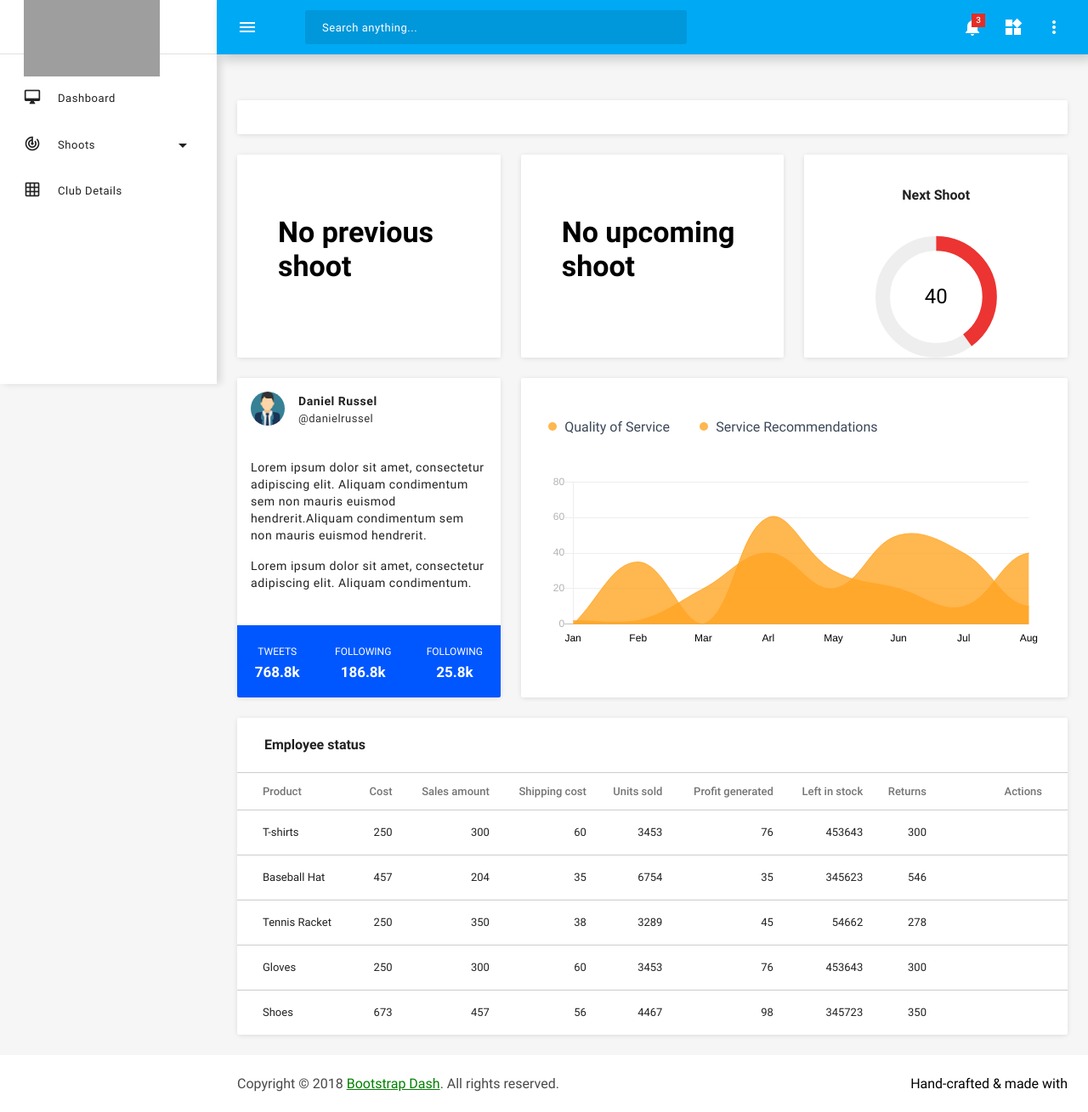
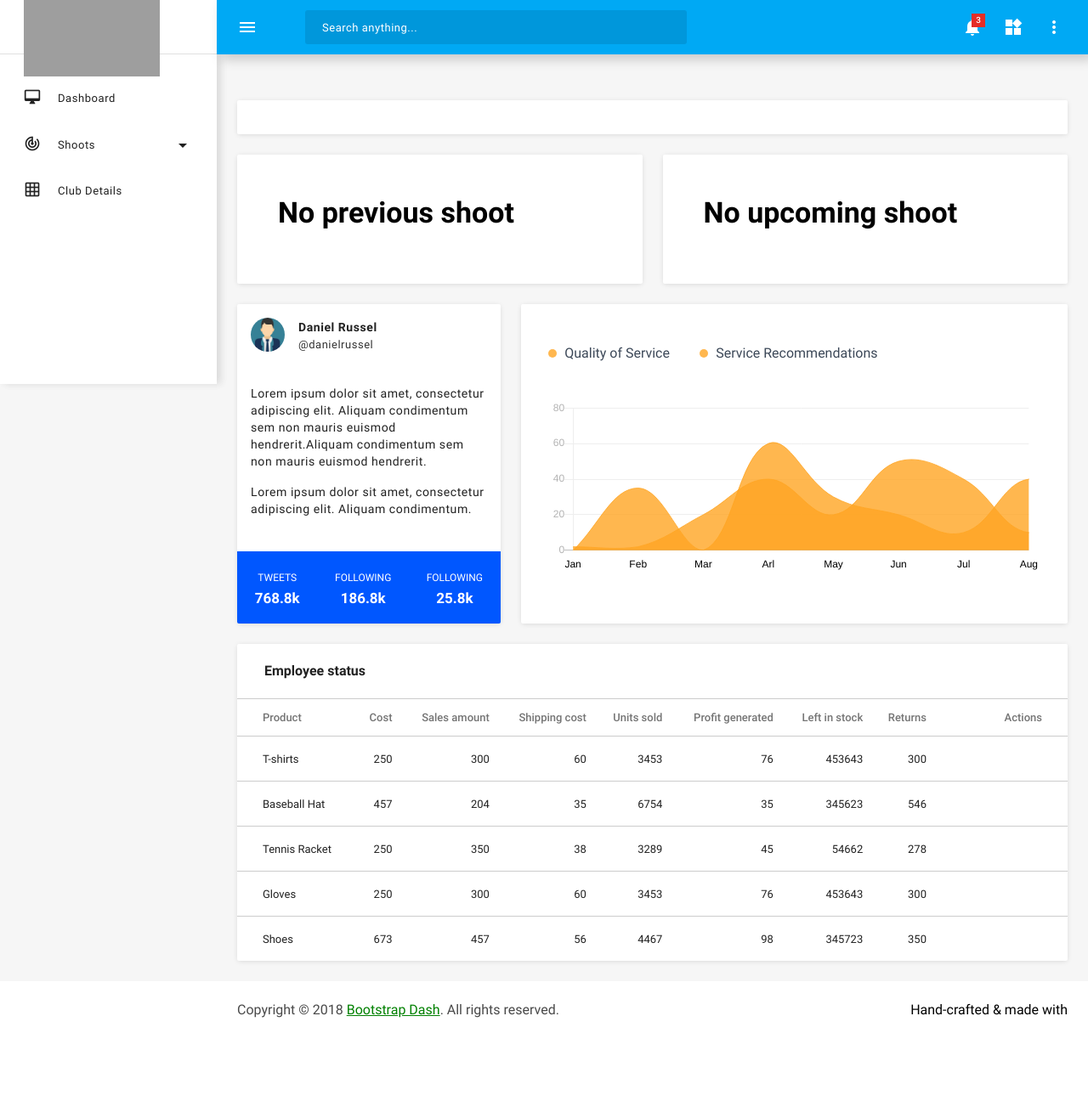
Before and after one commit to anwill/NFAS-ADMIN, a CodeIgniter app: page /database/index.php/booking/ in a window 1280 px wide. Shown: the whole page at 85% size. After the commit the page ends 1198 px from the top, so only its background shows below. Run offline with CodeIgniter, Linux system fonts and the light colour scheme; the visitor is signed in with stand-in values (Sample User, id 1); data that the repository does not hold is empty; some libraries are stand-ins or nearby versions; grey boxes are pictures that could not be loaded.

Commit message:
reformat dashboard

```diff
--- a/application/views/home.php
+++ b/application/views/home.php
@@ -20,7 +20,7 @@
                             </div>
                         </div>
                     </div>
-                    <div class="mdc-layout-grid__cell stretch-card mdc-layout-grid__cell--span-8">
+                    <div class="mdc-layout-grid__cell stretch-card mdc-layout-grid__cell--span-12">
                         <div class="mdc-layout-grid__inner w-100">
                             <div class="mdc-layout-grid__cell stretch-card mdc-layout-grid__cell--span-6">
                                 <?php if (isset($last_shoot)) { ?>
@@ -29,7 +29,7 @@
                                             <i class="mdi mdi-account-settings text-white icon-md"></i>
                                         </div>
                                         <div class="text-wrapper pl-1">
-                                            <h3 class="mdc-typography--display1 font-weight-bold mb-1">7459</h3>
+                                            <h3 class="mdc-typography--display1 font-weight-bold mb-1"><?php echo $last_shoot->number_archers; ?></h3>
                                             <p class="font-weight-normal mb-0 mt-0">Last Shoot: <?php echo $last_shoot->date_start; ?></p>
                                         </div>
                                     </div>
@@ -48,7 +48,7 @@
                                         <i class="mdi mdi-account-settings text-white icon-md"></i>
                                     </div>
                                     <div class="text-wrapper pl-1">
-                                        <h3 class="mdc-typography--display1 font-weight-bold mb-1"><?php echo $next_shoot->number_archers; ?></h3>
+                                        <h3 class="mdc-typography--display1 font-weight-bold mb-1"><?php echo $next_shoot->number_archers; ?> / <?php echo ($next_shoot->targets * $next_shoot->max_per_target); ?></h3>
                                         <p class="font-weight-normal mb-0 mt-0">Next Shoot: <?php echo $next_shoot->date_start; ?></p>
                                     </div>
                                 </div>
@@ -64,23 +64,7 @@
 
                         </div>
                     </div>
-                    <div class="mdc-layout-grid__cell stretch-card mdc-layout-grid__cell--span-4">
-                        <div class="mdc-card d-flex flex-column">
-                            <div class="mdc-layout-grid__inner flex-grow-1">
-                                <div class="mdc-layout-grid__cell stretch-card mdc-layout-grid__cell--span-3"></div>
-                                <div class="mdc-layout-grid__cell stretch-card mdc-layout-grid__cell--span-6 d-flex align-item-center flex-column">
-                                    <h2 class="mdc-card__title mdc-card__title--large text-center mt-2 mb-2">Next Shoot</h2>
-                                    <div id="currentBalanceCircle" class="w-100"></div>
-                                </div>
-                                <div class="mdc-layout-grid__cell stretch-card mdc-layout-grid__cell--span-3"></div>
-                            </div>
-                            <div class="mdc-layout-grid__inner">
-                                <div class="mdc-layout-grid__cell stretch-card mdc-layout-grid__cell--span-12">
 
-                                </div>
-                            </div>
-                        </div>
-                    </div>
                     <div class="mdc-layout-grid__cell stretch-card mdc-layout-grid__cell--span-4">
                         <div class="mdc-card card--with-avatar">
                             <section class="mdc-card__primary">
```
